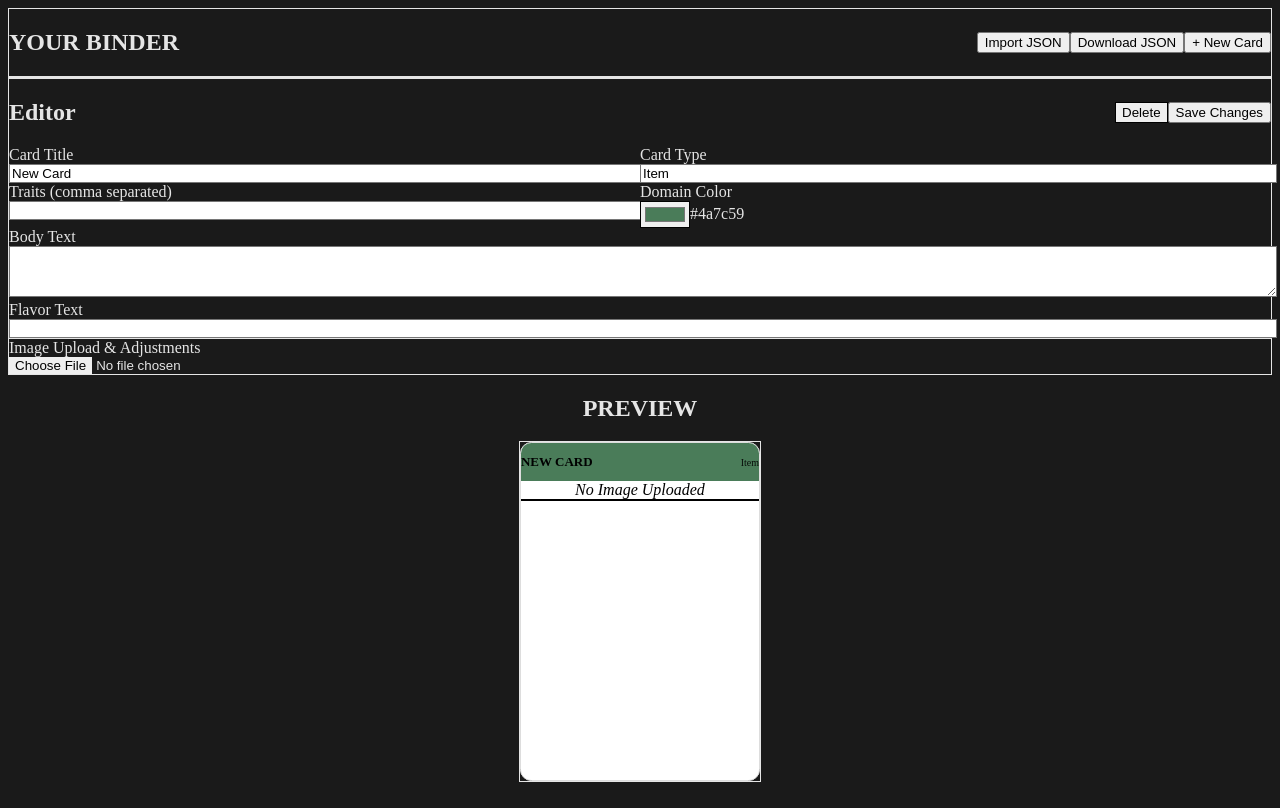
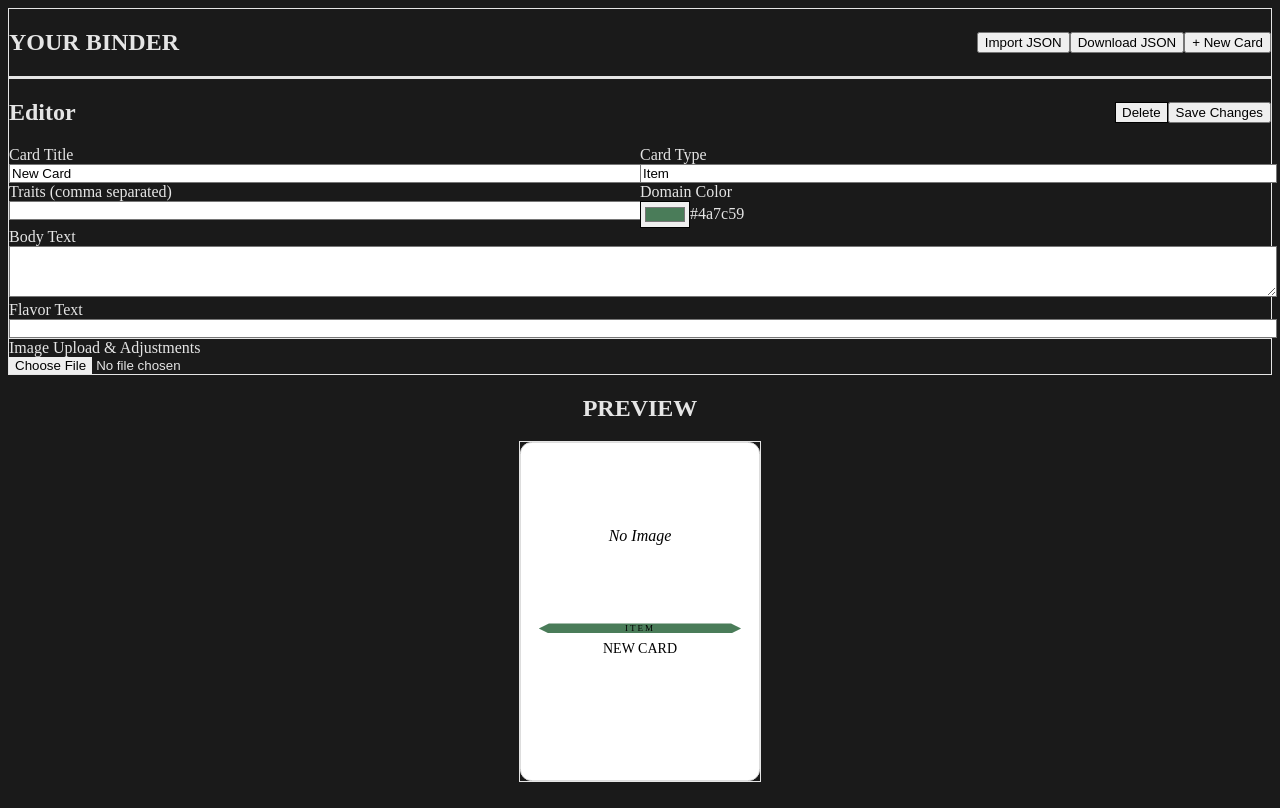
Before and after one commit to jfarschman/daggerheart-cards, a Next.js app: page / in a window 1280 px wide. Built offline with nearby package versions, Linux system fonts and the light colour scheme.

Commit message:
Addressing QuotaExceededError endemic with localStorage

```diff
--- a/src/components/CardEditor.js
+++ b/src/components/CardEditor.js
@@ -13,16 +13,62 @@ export default function CardEditor({ card, setCard }) {
     setCard({ ...card, traits: traitsArray });
   };
 
-  // Handler to convert an uploaded image file into a local preview URL
+  // Handler to convert, RESIZE, and COMPRESS an uploaded image
   const handleImageUpload = (e) => {
     const file = e.target.files[0];
-    if (file) {
-      const reader = new FileReader();
-      reader.onloadend = () => {
-        setCard({ ...card, imagePath: reader.result });
+    if (!file) return;
+
+    const reader = new FileReader();
+    reader.onloadend = (event) => {
+      // Create a temporary HTML image object to read the native dimensions
+      const img = new Image();
+
+      img.onload = () => {
+        // 1. Calculate the new dimensions while locking the aspect ratio.
+        // 800px is incredibly sharp for a 63x89mm card, but uses a fraction of the data.
+        const MAX_SIZE = 800;
+        let width = img.width;
+        let height = img.height;
+
+        if (width > height) {
+          if (width > MAX_SIZE) {
+            height = Math.round(height * (MAX_SIZE / width));
+            width = MAX_SIZE;
+          }
+        } else {
+          if (height > MAX_SIZE) {
+            width = Math.round(width * (MAX_SIZE / height));
+            height = MAX_SIZE;
+          }
+        }
+
+        // 2. Create an invisible canvas to perform the resizing
+        const canvas = document.createElement('canvas');
+        canvas.width = width;
+        canvas.height = height;
+        const ctx = canvas.getContext('2d');
+
+        // 3. Fill the background with white.
+        // (If the user uploads a transparent PNG, converting to JPEG makes transparent pixels black. This prevents that.)
+        ctx.fillStyle = '#FFFFFF';
+        ctx.fillRect(0, 0, width, height);
+
+        // 4. Draw the original image onto the canvas at the new, smaller size
+        ctx.drawImage(img, 0, 0, width, height);
+
+        // 5. Extract the newly drawn image as a Base64 string, forcing it to be a JPEG.
+        // The '0.7' parameter sets the JPEG quality to 70%, which is the sweet spot for file size vs. print quality.
+        const compressedBase64 = canvas.toDataURL('image/jpeg', 0.7);
+
+        // Save the tiny, optimized image string into our React state
+        setCard({ ...card, imagePath: compressedBase64 });
       };
-      reader.readAsDataURL(file);
-    }
+
+      img.src = event.target.result;
+    };
+
+    // Read the file from the user's hard drive
+    reader.readAsDataURL(file);
   };
 
   // Handler for the image positioning sliders
@@ -103,26 +149,34 @@ export default function CardEditor({ card, setCard }) {
 
         {/* Sliders will only show up if an image is actually loaded */}
         {card.imagePath && (
-          <div className="grid grid-cols-3 gap-4 bg-gray-900 p-3 rounded border border-gray-700">
+          <div className="grid grid-cols-2 gap-4 bg-gray-900 p-3 rounded border border-gray-700">
             <div>
-              <label className="block text-xs text-gray-500 mb-1">X Position ({card.imageConfig.x}%)</label>
+              <label className="block text-xs text-gray-500 mb-1">X Position ({card.imageConfig.x || 50}%)</label>
               <input
-                type="range" name="x" min="0" max="100" value={card.imageConfig.x} onChange={handleImageConfig}
+                type="range" name="x" min="0" max="100" value={card.imageConfig.x || 50} onChange={handleImageConfig}
                 className="w-full"
               />
             </div>
             <div>
-              <label className="block text-xs text-gray-500 mb-1">Y Position ({card.imageConfig.y}%)</label>
+              <label className="block text-xs text-gray-500 mb-1">Y Position ({card.imageConfig.y || 50}%)</label>
               <input
-                type="range" name="y" min="0" max="100" value={card.imageConfig.y} onChange={handleImageConfig}
+                type="range" name="y" min="0" max="100" value={card.imageConfig.y || 50} onChange={handleImageConfig}
                 className="w-full"
               />
             </div>
             <div>
-              <label className="block text-xs text-gray-500 mb-1">Scale ({card.imageConfig.scale}x)</label>
+              <label className="block text-xs text-gray-500 mb-1">Scale ({card.imageConfig.scale || 1}x)</label>
               <input
-                type="range" name="scale" min="0.5" max="3" step="0.1" value={card.imageConfig.scale} onChange={handleImageConfig}
+                type="range" name="scale" min="0.5" max="3" step="0.1" value={card.imageConfig.scale || 1} onChange={handleImageConfig}
                 className="w-full"
+              />
+            </div>
+            {/* THE NEW TEXT HEIGHT SLIDER */}
+            <div>
+              <label className="block text-xs font-bold text-blue-400 mb-1">Text Box Height ({card.imageConfig.textHeight || 45}%)</label>
+              <input
+                type="range" name="textHeight" min="25" max="75" value={card.imageConfig.textHeight || 45} onChange={handleImageConfig}
+                className="w-full accent-blue-500"
               />
             </div>
           </div>
--- a/src/components/CardPreview.js
+++ b/src/components/CardPreview.js
@@ -1,84 +1,95 @@
 import React from 'react';
 
 export default function CardPreview({ card }) {
-  // Fallback data so the component doesn't crash if passed an empty state
   const data = card || {
     title: "New Item",
     type: "Consumable",
-    traits: ["Utility", "Healing"],
-    bodyText: "Spend 1 Hope to restore 1d8 HP to a nearby ally.",
+    traits: ["Utility"],
+    bodyText: "Spend 1 Hope to restore 1d8 HP...",
     flavorText: "Smells like pine and old bandages.",
     imagePath: "",
-    imageConfig: { x: 50, y: 50, scale: 1 },
-    colorTheme: "#4a7c59" // A nice earthy green default
+    imageConfig: { x: 50, y: 50, scale: 1, textHeight: 45 },
+    colorTheme: "#4a7c59"
   };
 
+  const textHeightPct = data.imageConfig.textHeight || 45;
+  const imageHeightPct = 100 - textHeightPct;
+
   return (
-    /* We use the .dagger-card class from globals.css for the exact mm sizing */
-    <div className="dagger-card flex flex-col shadow-lg print:shadow-none bg-white">
+    <div className="dagger-card shadow-lg print:shadow-none bg-white flex flex-col relative overflow-hidden">
 
-      {/* 1. Header Area */}
+      {/* 1. IMAGE BLOCK (Top Section) */}
       <div
-        className="px-3 py-2 text-white flex justify-between items-center"
-        style={{ backgroundColor: data.colorTheme }}
+        className="relative w-full overflow-hidden bg-gray-200"
+        style={{ height: `${imageHeightPct}%` }}
       >
-        <h2 className="font-bold text-[13px] uppercase tracking-wider truncate mr-2">
-          {data.title}
-        </h2>
-        <span className="text-[10px] font-semibold opacity-90 whitespace-nowrap">
-          {data.type}
-        </span>
-      </div>
-
-      {/* 2. Image Window */}
-      <div className="h-32 bg-gray-200 relative overflow-hidden border-b-2 border-gray-800">
         {data.imagePath ? (
           <img
             src={data.imagePath}
             alt={data.title}
-            className="absolute w-full h-full object-cover"
+            className="w-full h-full object-cover absolute"
             style={{
-              // This is where the magic panning and zooming will happen
               objectPosition: `${data.imageConfig.x}% ${data.imageConfig.y}%`,
               transform: `scale(${data.imageConfig.scale})`
             }}
           />
         ) : (
-          <div className="flex items-center justify-center h-full text-gray-400 text-xs italic">
-            No Image Uploaded
-          </div>
+           <div className="flex h-full items-center justify-center text-gray-400 text-xs italic bg-gray-100">
+             No Image
+           </div>
         )}
       </div>
 
-      {/* 3. Card Body */}
-      <div className="p-3 flex flex-col flex-grow">
+      {/* 2. TEXT BLOCK (Bottom Section) */}
+      <div
+        className="relative w-full bg-white flex flex-col items-center px-2 pb-2 z-10"
+        style={{ height: `${textHeightPct}%` }}
+      >
 
-        {/* Traits / Tags (rendered as little pill badges) */}
-        {data.traits && data.traits.length > 0 && (
-          <div className="flex gap-1 mb-2 flex-wrap">
-            {data.traits.map((trait, idx) => (
-              <span
-                key={idx}
-                className="bg-gray-800 text-white text-[9px] px-2 py-0.5 rounded-full font-semibold uppercase tracking-wide"
-              >
-                {trait}
-              </span>
-            ))}
-          </div>
-        )}
-
-        {/* Main Mechanics Text */}
-        <div className="text-[11px] text-gray-900 leading-snug mb-2 flex-grow whitespace-pre-wrap">
-          {data.bodyText}
+        {/* THE BANNER (Riding the exact mathematical seam) */}
+        {/* top-0 pins it to the seam, left-1/2 centers it, -translate handles the 50/50 split */}
+        <div
+          className="absolute top-0 left-1/2 w-[85%] h-5 flex items-center justify-center shadow-sm z-20 -translate-x-1/2 -translate-y-1/2"
+          style={{
+            backgroundColor: data.colorTheme,
+            clipPath: 'polygon(5% 0%, 95% 0%, 100% 50%, 95% 100%, 5% 100%, 0% 50%)'
+          }}
+        >
+          <span className="text-[9px] font-bold text-white tracking-[2px] uppercase drop-shadow-md">
+            {data.type}
+          </span>
         </div>
 
-        {/* Flavor Text (pushed to the bottom) */}
-        {data.flavorText && (
-          <div className="text-[10px] text-gray-600 italic border-t border-gray-200 pt-1 mt-auto">
-            "{data.flavorText}"
+        {/* Content Container - pt-5 ensures text clears the bottom half of the banner safely */}
+        <div className="flex flex-col items-center w-full h-full pt-5">
+
+          {/* Title */}
+          <p className="w-full text-center font-extrabold text-[14px] uppercase tracking-wider leading-none text-black">
+            {data.title}
+          </p>
+
+          {/* Traits */}
+          {data.traits && data.traits.length > 0 && (
+            <p className="font-semibold capitalize italic text-[8.5px] text-gray-600 mt-1 text-center">
+              {data.traits.join(' • ')}
+            </p>
+          )}
+
+          {/* Body Text */}
+          <div className="w-full mt-1.5 text-[9.5px] leading-snug text-center text-pretty whitespace-pre-wrap flex-grow text-gray-900 overflow-hidden">
+            {data.bodyText}
           </div>
-        )}
+
+          {/* Flavor Text (Locks to the bottom) */}
+          {data.flavorText && (
+            <div className="w-full text-[7.5px] italic text-gray-500 text-center mt-auto border-t border-gray-200 pt-1 leading-tight">
+              "{data.flavorText}"
+            </div>
+          )}
+
+        </div>
       </div>
+
     </div>
   );
 }
```
